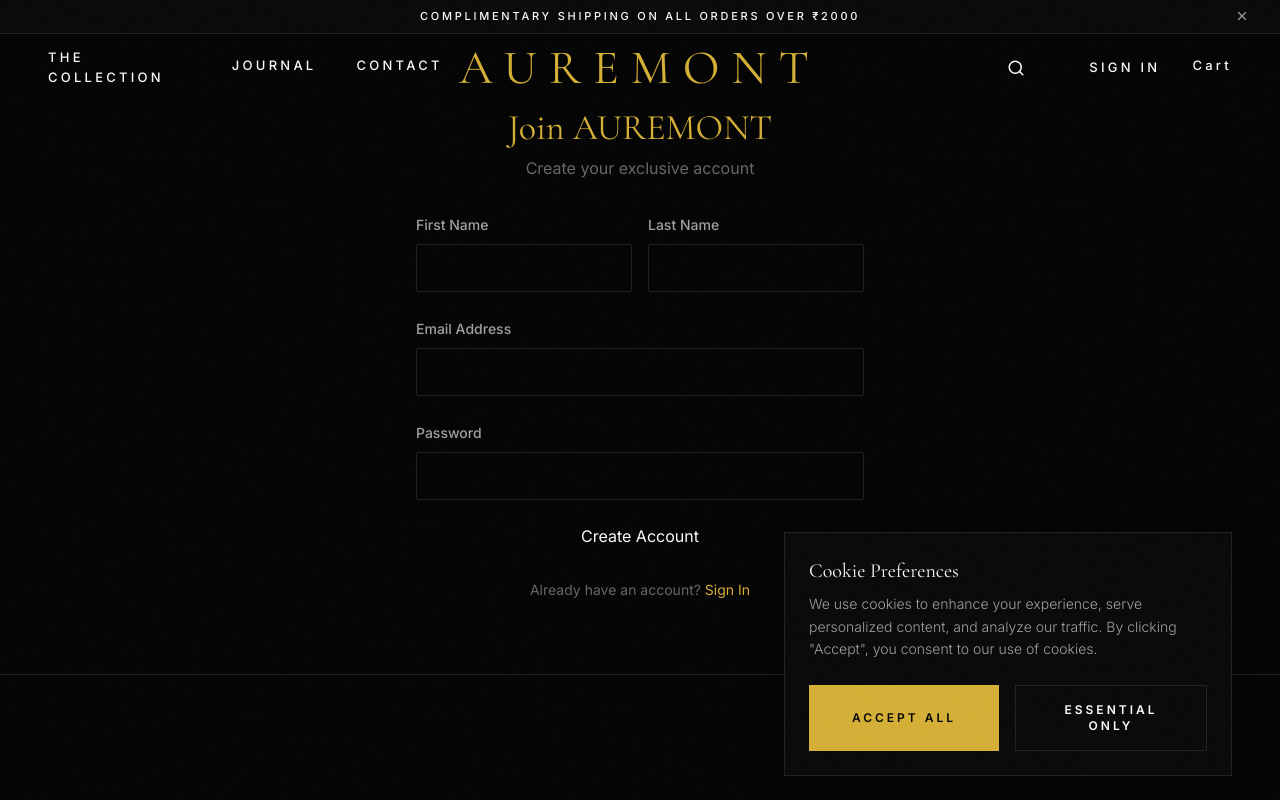
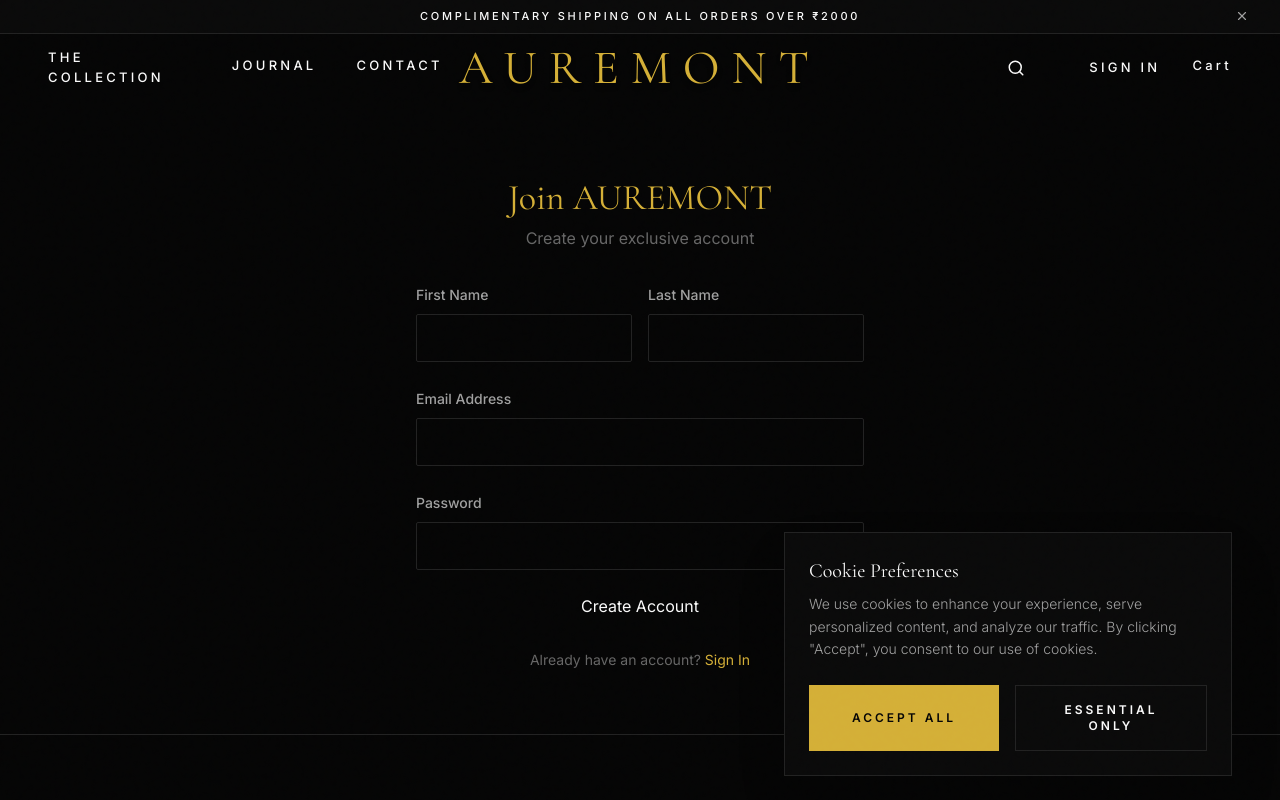
Before and after one commit to Abhay920920/auremont, a Next.js app in the folder auremont-frontend/: page /register in a window 1280 px wide. Shown: the top 800 px of the page. Built offline with nearby package versions, Linux system fonts and the light colour scheme; no server answers.

Commit message:
fix(ui): add top padding to auth pages to prevent fixed header overlap

```diff
--- a/auremont-frontend/app/forgot-password/page.tsx
+++ b/auremont-frontend/app/forgot-password/page.tsx
@@ -24,7 +24,7 @@
   };
 
   return (
-    <div className="min-h-[70vh] flex items-center justify-center bg-secondaryBg px-6">
+    <div className="min-h-[70vh] flex items-center justify-center bg-secondaryBg px-6 pt-36 pb-16">
       <div className="card w-full max-w-md space-y-6">
         <h1 className="font-serif text-3xl text-center">Reset Password</h1>
         <p className="text-secondaryText text-sm text-center">
--- a/auremont-frontend/app/login/page.tsx
+++ b/auremont-frontend/app/login/page.tsx
@@ -44,7 +44,7 @@
   };
 
   return (
-    <div className="min-h-[80vh] flex items-center justify-center px-6">
+    <div className="min-h-[80vh] flex items-center justify-center px-6 pt-36 pb-16">
       <div className="w-full max-w-md card space-y-8">
         <div className="text-center space-y-2">
           <h1 className="text-4xl font-serif text-luxuryGold">Welcome Back</h1>
--- a/auremont-frontend/app/register/page.tsx
+++ b/auremont-frontend/app/register/page.tsx
@@ -42,7 +42,7 @@
   };
 
   return (
-    <div className="min-h-[80vh] flex items-center justify-center px-6 py-12">
+    <div className="min-h-[80vh] flex items-center justify-center px-6 pt-36 pb-16">
       <div className="w-full max-w-md card space-y-8">
         <div className="text-center space-y-2">
           <h1 className="text-4xl font-serif text-luxuryGold">Join AUREMONT</h1>
```
